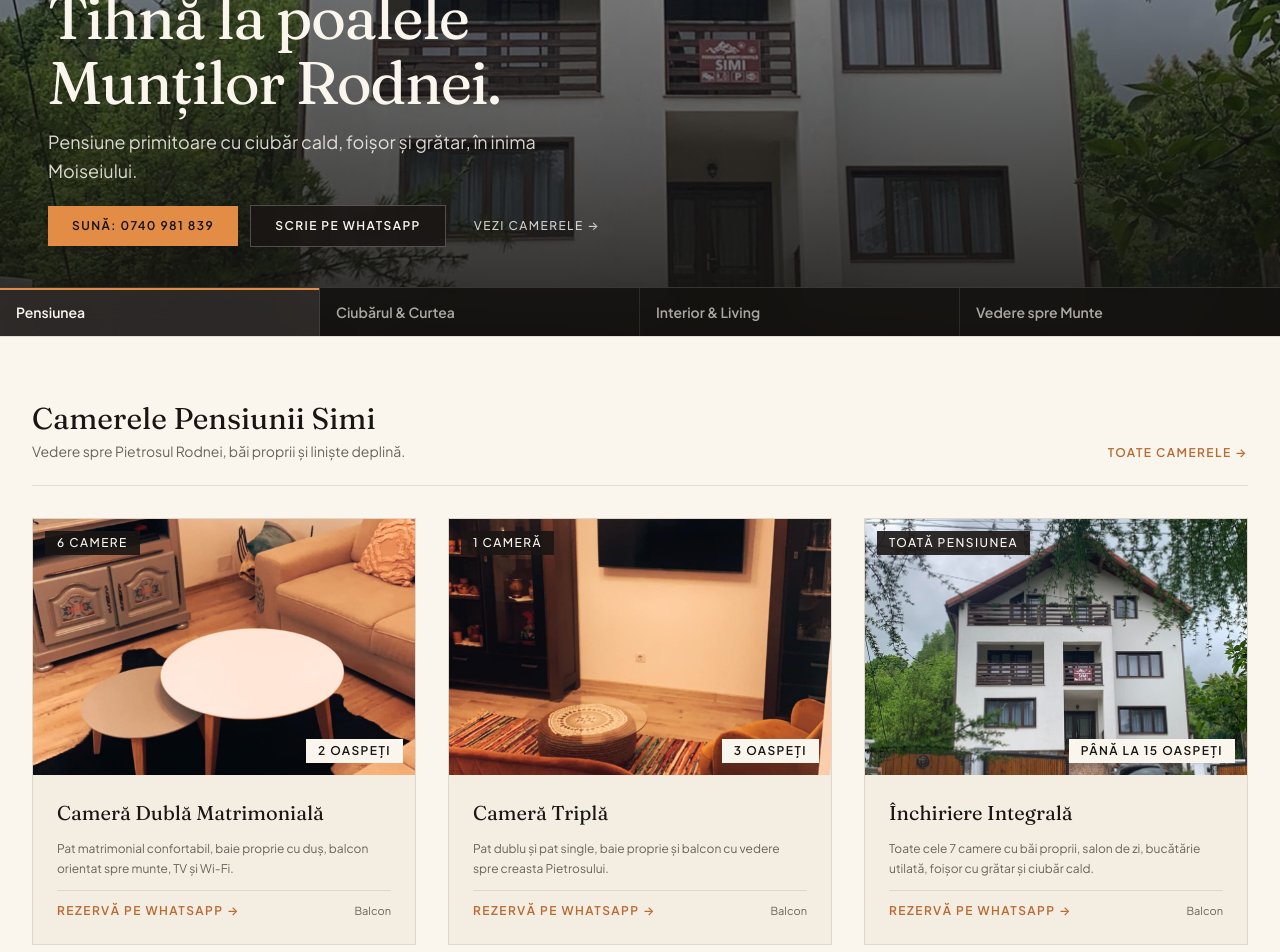
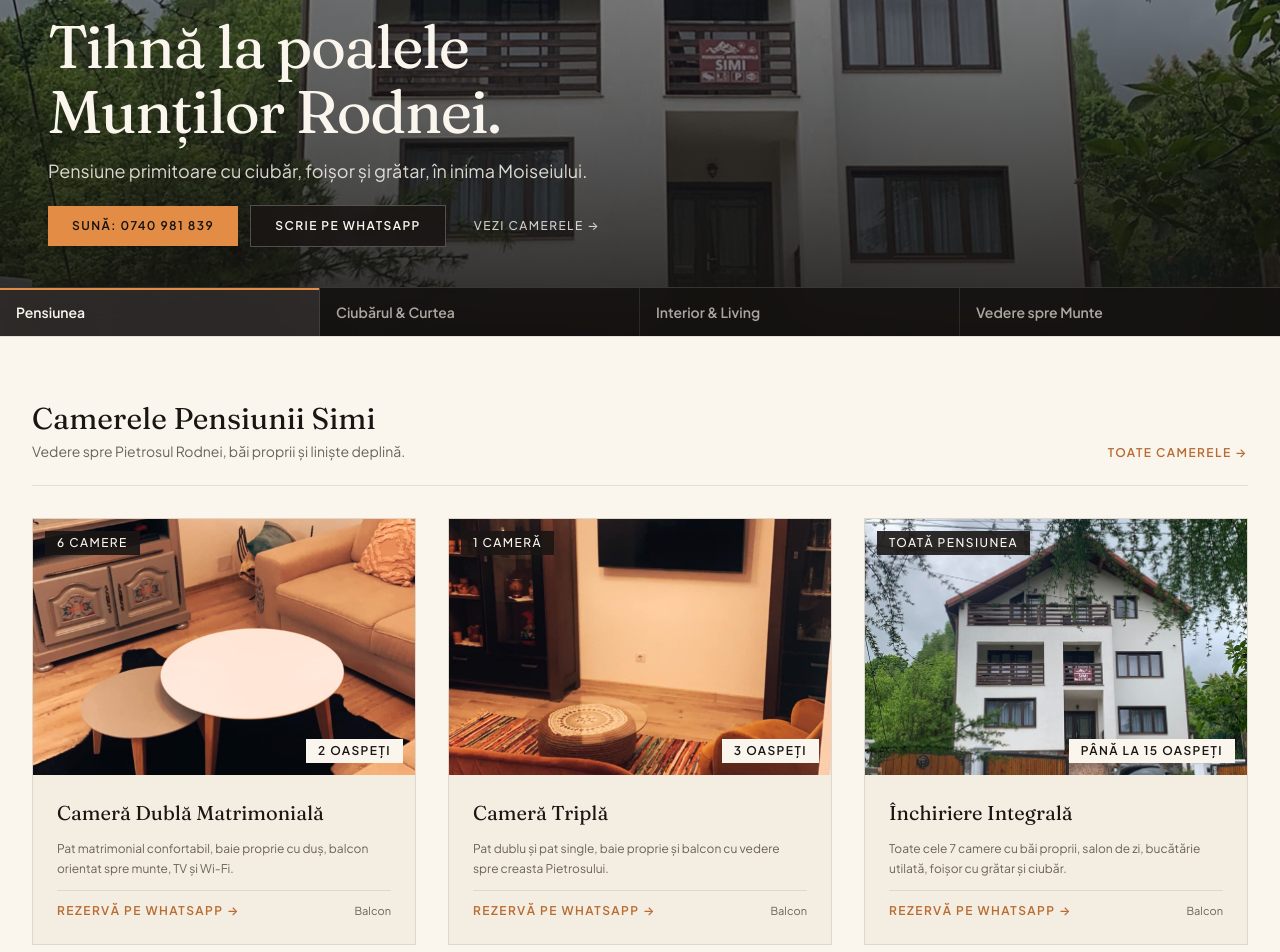
Before and after one commit to silviubahrin/pensiunea-simi-web, a React (Vite) app: page / in a window 1280 px wide. Shown: the part 460-1412 px from the top of the page. Built offline with nearby package versions, Linux system fonts and the light colour scheme.

Commit message:
fix(copy): use 'pensiune primitoare cu ciubăr' without 'cald'

```diff
--- a/src/App.tsx
+++ b/src/App.tsx
@@ -44,7 +44,7 @@ const SUITES: SuiteItem[] = [
     name: "Închiriere Integrală",
     capacity: "Până la 15 Oaspeți",
     count: "Toată Pensiunea",
-    spec: "Toate cele 7 camere cu băi proprii, salon de zi, bucătărie utilată, foișor cu grătar și ciubăr cald.",
+    spec: "Toate cele 7 camere cu băi proprii, salon de zi, bucătărie utilată, foișor cu grătar și ciubăr.",
     highlights: ["Intimitate deplină", "Foișor cu grătar și cuptor", "Ciubăr încălzit cu lemne"],
     primaryImg: "/images/fb/1345684012508679.jpg",
     fallbackImg: "/images/fb/100012012794052.jpg",
--- a/src/components/PhotographicFrameHero.tsx
+++ b/src/components/PhotographicFrameHero.tsx
@@ -120,7 +120,7 @@ export const PhotographicFrameHero: React.FC<PhotographicFrameHeroProps> = ({
         </h1>
 
         <p className="font-ui text-base sm:text-lg text-[#FAF6EE]/85 max-w-xl leading-relaxed">
-          Pensiune primitoare cu ciubăr cald, foișor și grătar, în inima Moiseiului.
+          Pensiune primitoare cu ciubăr, foișor și grătar, în inima Moiseiului.
         </p>
 
         <div className="pt-2 flex flex-wrap items-center gap-3">
```
